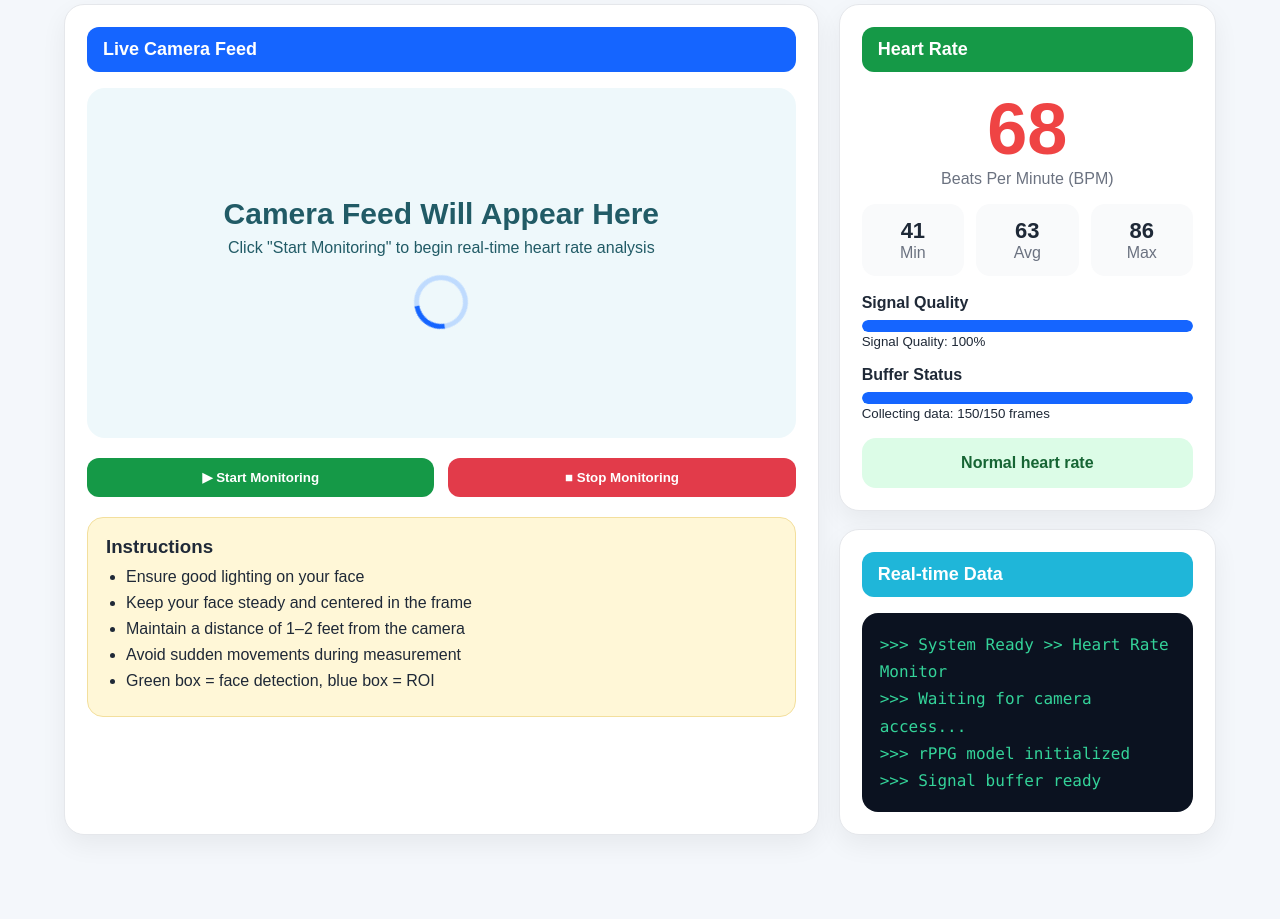
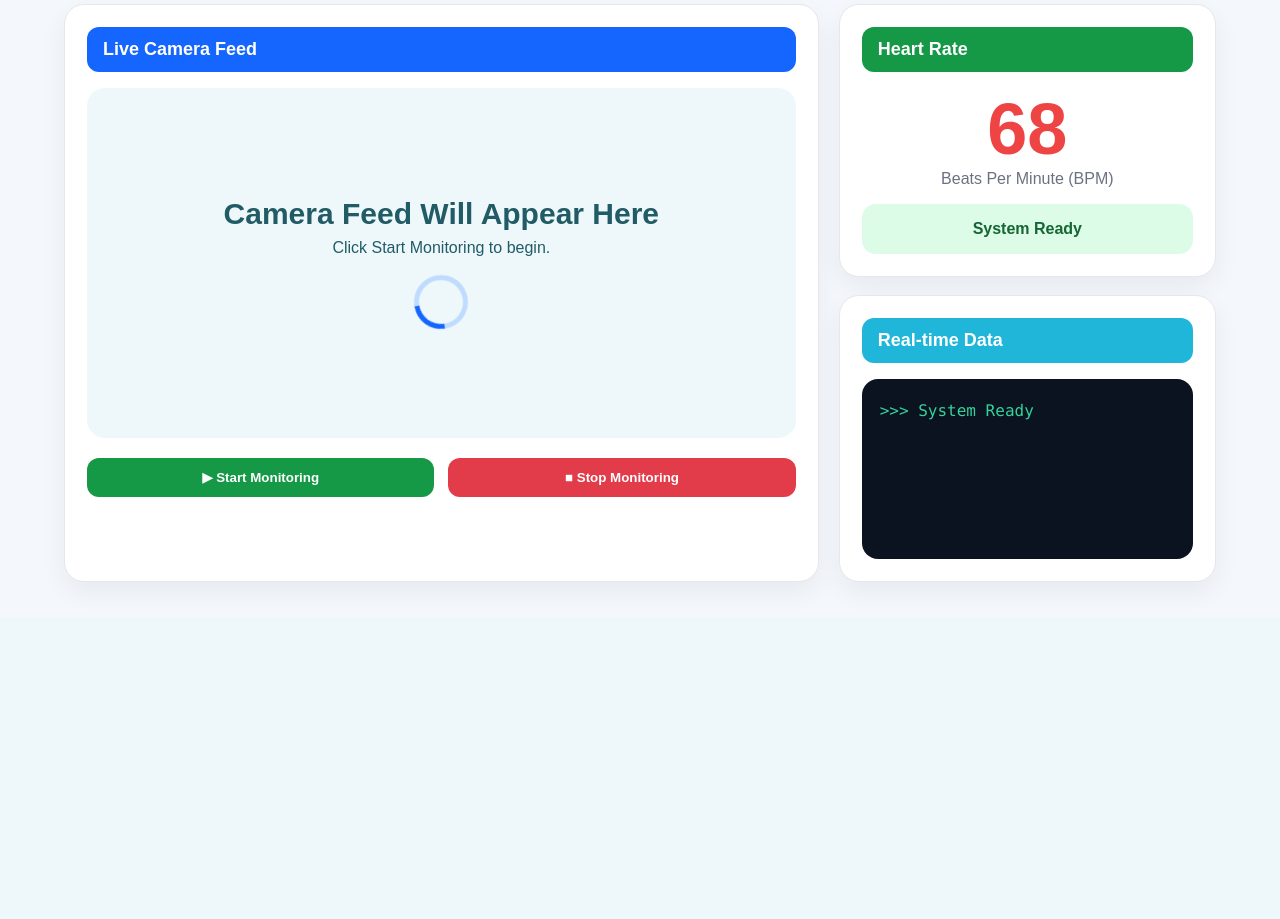
Before and after one commit to Hyihuiowwwii/SmartHire-rPPG-DL, a Flask app: page /monitor in a window 1280 px wide. Shown: the part 183-1102 px from the top of the page. After the commit the page ends 765 px from the top, so only its background shows below. Run offline with Flask 3, Linux system fonts and the light colour scheme; the visitor is signed in with stand-in values (Sample User, id 1).

Commit message:
Update monitor.html

```diff
--- a/templates/monitor.html
+++ b/templates/monitor.html
@@ -15,97 +15,61 @@
 
             <div class="camera-placeholder" id="cameraPlaceholder">
                 <h3>Camera Feed Will Appear Here</h3>
-                <p>Click "Start Monitoring" to begin real-time heart rate analysis</p>
+                <p>Click Start Monitoring to begin.</p>
                 <div class="loader"></div>
             </div>
         </div>
 
         <div class="monitor-buttons">
-            <button type="button" class="btn btn-success" onclick="startMonitoring()">▶ Start Monitoring</button>
-            <button type="button" class="btn btn-danger" onclick="stopMonitoring()">■ Stop Monitoring</button>
-        </div>
-
-        <div class="instructions">
-            <h3>Instructions</h3>
-            <ul>
-                <li>Ensure good lighting on your face</li>
-                <li>Keep your face steady and centered in the frame</li>
-                <li>Maintain a distance of 1–2 feet from the camera</li>
-                <li>Avoid sudden movements during measurement</li>
-                <li>Green box = face detection, blue box = ROI</li>
-            </ul>
+            <button type="button" class="btn btn-success" id="startBtn">▶ Start Monitoring</button>
+            <button type="button" class="btn btn-danger" id="stopBtn">■ Stop Monitoring</button>
         </div>
     </div>
 
     <div class="side-stats">
         <div class="stat-card">
             <div class="panel-title green-title">Heart Rate</div>
-            <div class="bpm-number" id="bpmValue">{{ monitor_data.current_bpm }}</div>
+            <div class="bpm-number" id="bpmValue">68</div>
             <p>Beats Per Minute (BPM)</p>
 
-            <div class="triple-stats">
-                <div><strong>{{ monitor_data.min_bpm }}</strong><span>Min</span></div>
-                <div><strong>{{ monitor_data.avg_bpm }}</strong><span>Avg</span></div>
-                <div><strong>{{ monitor_data.max_bpm }}</strong><span>Max</span></div>
-            </div>
-
-            <div class="progress-block">
-                <label>Signal Quality</label>
-                <div class="progress">
-                    <div class="progress-fill" style="width:{{ monitor_data.signal_quality }}%"></div>
-                </div>
-                <small>Signal Quality: {{ monitor_data.signal_quality }}%</small>
-            </div>
-
-            <div class="progress-block">
-                <label>Buffer Status</label>
-                <div class="progress cyan">
-                    <div class="progress-fill" style="width:100%"></div>
-                </div>
-                <small>Collecting data: {{ monitor_data.buffer_status }}</small>
-            </div>
-
-            <div class="status-box success-status" id="statusText">{{ monitor_data.status_text }}</div>
+            <div class="status-box success-status" id="statusText">System Ready</div>
         </div>
 
         <div class="panel">
             <div class="panel-title cyan-title">Real-time Data</div>
             <div class="console-box" id="consoleBox">
-                <p>&gt;&gt;&gt; System Ready &gt;&gt; Heart Rate Monitor</p>
-                <p>&gt;&gt;&gt; Waiting for camera access...</p>
-                <p>&gt;&gt;&gt; rPPG model initialized</p>
-                <p>&gt;&gt;&gt; Signal buffer ready</p>
+                <p>&gt;&gt;&gt; System Ready</p>
             </div>
         </div>
     </div>
 </section>
 
 <script>
+window.onload = function () {
     let videoStream = null;
     let bpmInterval = null;
 
-function addConsoleMessage(message) {
-    const consoleBox = document.getElementById("consoleBox");
-    const p = document.createElement("p");
-    p.innerHTML = "&gt;&gt;&gt; " + message;
-    consoleBox.appendChild(p);
-    consoleBox.scrollTop = consoleBox.scrollHeight;
-}
-
-async function startMonitoring() {
-    alert("Start button clicked");
-
+    const startBtn = document.getElementById("startBtn");
+    const stopBtn = document.getElementById("stopBtn");
     const webcam = document.getElementById("webcam");
     const placeholder = document.getElementById("cameraPlaceholder");
     const bpmValue = document.getElementById("bpmValue");
     const statusText = document.getElementById("statusText");
+    const consoleBox = document.getElementById("consoleBox");
+
+    function logMsg(msg) {
+        const p = document.createElement("p");
+        p.innerHTML = "&gt;&gt;&gt; " + msg;
+        consoleBox.appendChild(p);
+    }
+
+    startBtn.onclick = async function () {
+        alert("Button clicked");
 
         try {
-        addConsoleMessage("Requesting webcam access...");
-
             if (!navigator.mediaDevices || !navigator.mediaDevices.getUserMedia) {
-            alert("Your browser does not support webcam access.");
-            addConsoleMessage("Browser does not support webcam access.");
+                alert("Browser webcam not supported");
+                logMsg("Browser webcam not supported");
                 return;
             }
 
@@ -117,43 +81,36 @@ async function startMonitoring() {
             webcam.srcObject = videoStream;
             webcam.style.display = "block";
             placeholder.style.display = "none";
-
-        addConsoleMessage("Webcam started successfully.");
-        addConsoleMessage("Monitoring started.");
+            statusText.innerText = "Monitoring started";
+            logMsg("Webcam started");
 
             if (bpmInterval) {
                 clearInterval(bpmInterval);
             }
 
             bpmInterval = setInterval(function () {
-            const fakeBpm = Math.floor(Math.random() * 25) + 65;
-            bpmValue.innerText = fakeBpm;
+                const bpm = Math.floor(Math.random() * 20) + 70;
+                bpmValue.innerText = bpm;
 
-            if (fakeBpm < 60) {
+                if (bpm < 60) {
                     statusText.innerText = "Low heart rate";
-            } else if (fakeBpm > 100) {
+                } else if (bpm > 100) {
                     statusText.innerText = "High heart rate";
                 } else {
                     statusText.innerText = "Normal heart rate";
                 }
             }, 2000);
 
-    } catch (error) {
-        console.error(error);
-        addConsoleMessage("Failed to access webcam.");
-        alert("Could not access webcam. Please allow camera permission.");
+        } catch (err) {
+            console.error(err);
+            alert("Camera permission denied or webcam unavailable");
+            logMsg("Could not access webcam");
         }
-}
+    };
 
-function stopMonitoring() {
-    const webcam = document.getElementById("webcam");
-    const placeholder = document.getElementById("cameraPlaceholder");
-    const bpmValue = document.getElementById("bpmValue");
-    const statusText = document.getElementById("statusText");
-
+    stopBtn.onclick = function () {
         if (videoStream) {
-        const tracks = videoStream.getTracks();
-        tracks.forEach(track => track.stop());
+            videoStream.getTracks().forEach(track => track.stop());
             videoStream = null;
         }
 
@@ -167,8 +124,8 @@ function stopMonitoring() {
         placeholder.style.display = "block";
         bpmValue.innerText = "68";
         statusText.innerText = "Monitoring stopped";
-
-    addConsoleMessage("Monitoring stopped.");
-}
+        logMsg("Monitoring stopped");
+    };
+};
 </script>
 {% endblock %}
```
Lines whose indentation alone changed are shown as unchanged.
